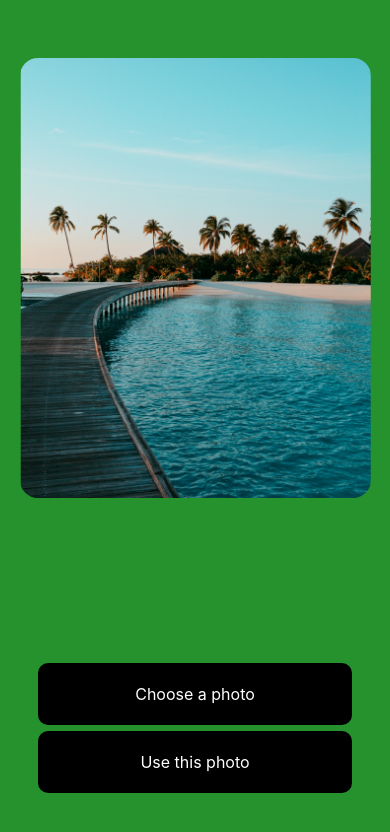
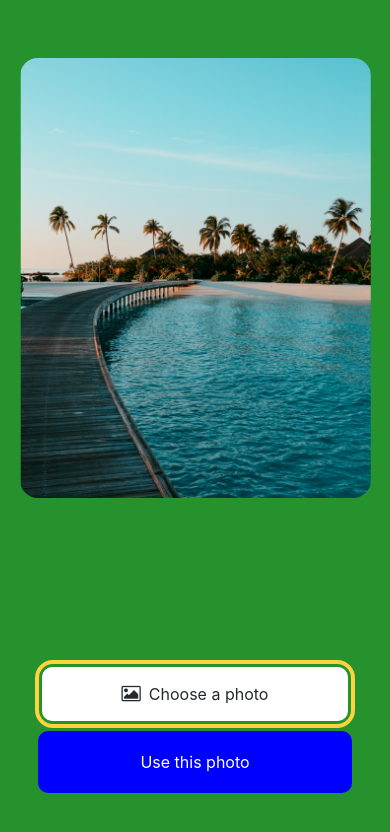
Before and after one commit to Luuiskame/StickerSmash-expoDocumentarionProject, a React Native app: screen / in a window 390 px wide. Shown: the top 832 px of the page. Built offline with nearby package versions, Linux system fonts and the light colour scheme.

Commit message:
Button: updating the button styles if the prop theme is true

```diff
--- a/App.js
+++ b/App.js
@@ -14,7 +14,7 @@
       </View>
 
       <View style={styles.footerContainer}>
-        <Button label="Choose a photo"/>
+        <Button theme='primary' label="Choose a photo"/>
         <Button label='Use this photo'/>
       </View>
       <StatusBar style="auto" />
--- a/components/Button.js
+++ b/components/Button.js
@@ -1,7 +1,31 @@
 import { StyleSheet, View, Pressable, Text } from "react-native";
+import FontAwesome from "@expo/vector-icons/FontAwesome";
 
-const Button = ({ label }) => {
-  return (
+const Button = ({ label, theme }) => {
+
+    if(theme === 'primary'){
+        return(
+            <View style={[styles.buttonContainer, {borderWidth: 4, borderColor: '#ffd33d', borderRadius: 18}]}>
+                <Pressable
+                style={[styles.button, {backgroundColor: '#fff'}]}
+                onPress={()=> alert('button pressed')}
+                >
+                    <FontAwesome
+                    name="picture-o"
+                    size={18}
+                    color='#25292e'
+                    style={styles.buttonIcon}
+                    />
+                    <Text style={[styles.buttonLabel, {color: '#25292e'}]}>{label}</Text>
+                </Pressable>
+            </View>
+        )
+    }
+
+
+
+
+    return (
     <View style={styles.buttonContainer}>
       <Pressable style={styles.button} onPress={() => alert("button pressed")}>
         <Text style={styles.buttonLabel}>{label}</Text>
@@ -26,7 +50,7 @@
     alignItems: "center",
     justifyContent: "center",
     flexDirection: "row",
-    backgroundColor: '#000',
+    backgroundColor: 'blue',
   },
   buttonIcon: {
     paddingRight: 8,
--- a/package.json
+++ b/package.json
@@ -15,7 +15,8 @@
     "react-native": "0.73.2",
     "react-dom": "18.2.0",
     "react-native-web": "~0.19.6",
-    "@expo/webpack-config": "~19.0.1"
+    "@expo/webpack-config": "~19.0.1",
+    "@expo/vector-icons": "^14.0.0"
   },
   "devDependencies": {
     "@babel/core": "^7.20.0"
```
Also changed, not shown: 1 other file (tests, documents, lock files or other folders).
